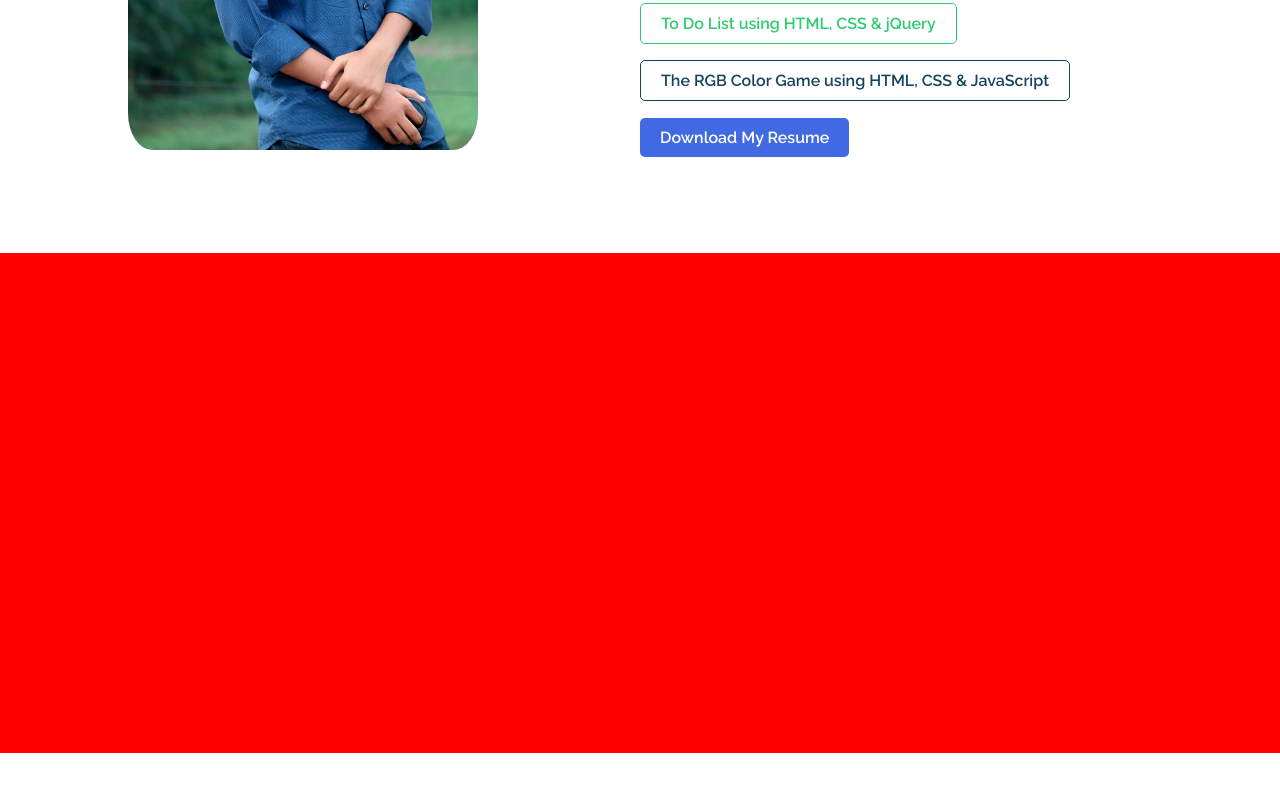
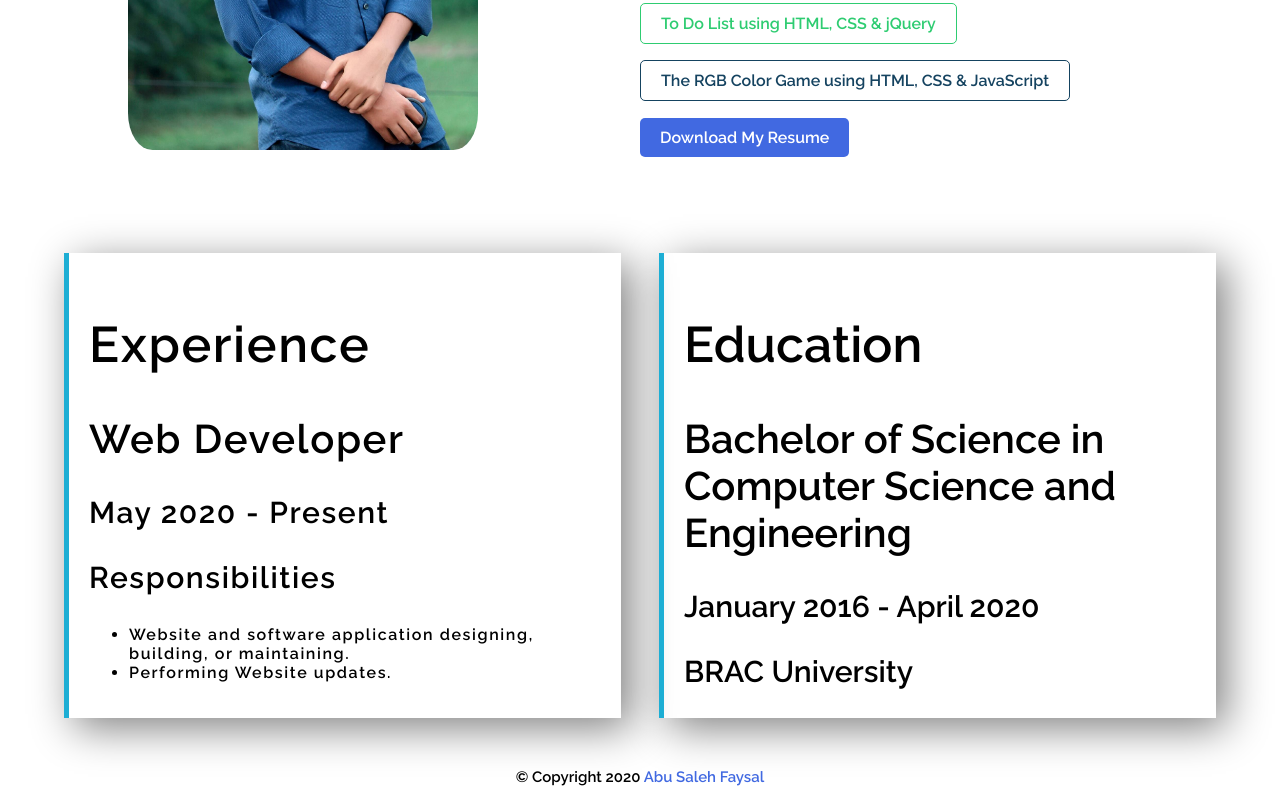
Before and after one commit to AbuSalehFaysal/assignment-portfolio, a plain HTML site: page index.html in a window 1280 px wide. Shown: the part 1003-1804 px from the top of the page. Before the commit the page ends 1756 px from the top, so only its background shows below. Drawn offline with Linux system fonts and the light colour scheme.

Commit message:
Third Section Added

```diff
--- a/index.html
+++ b/index.html
@@ -13,11 +13,13 @@
             <h1>Welcome</h1>
             <h1>I'm <span>Abu Saleh Faysal</span></h1>
             <h3>Professional Web Developer</h3>
-            <p>Lorem ipsum dolor sit amet consectetur adipisicing elit. Earum est deserunt architecto beatae quod excepturi accusamus, sit obcaecati possimus reprehenderit! Reiciendis amet repellat vel vero fuga, aliquid repellendus minima quaerat.</p>
-            <p>Ad quis neque culpa repellat ullam ea itaque voluptatum magnam voluptas. Fugit ut exercitationem neque dolore aut temporibus illo animi.</p>
-            <p>Lorem ipsum dolor sit, amet consectetur adipisicing elit. Repellendus quis magni itaque veritatis impedit debitis voluptatem officiis assumenda corrupti recusandae?</p>
+            <p>Experienced web developer with a demonstrated history of working in several tech startups. Skilled in Fullstack Web Development, Digital Marketing, and Content Writing. Strong software professional with a Bachelor of Science focused on Computer Science and Engineering from BRAC University.</p>
             <br>
             <a class="button" href="https://www.linkedin.com/in/abu-saleh-faysal-87380811a/" target="_blank">View My LinkedIn Profile</a>
+            <br>
+            <br>
+            <br>
+            <a class="button-gray" href="https://github.com/AbuSalehFaysal" target="_blank">View My GitHub Profile</a>
         </div>
         <div class="right">
             <img src="images/faysal1.jpg" alt="">
@@ -56,13 +58,26 @@
             <a class="button" href="pdf/Resume_of_AbuSalehFaysal.pdf" target="_blank">Download My Resume</a>
         </div>
     </section>
-    <section class="third-section">
-        <div>
-
+    <section class="experience-section">
+        <div class="left">
+            <h1>Experience</h1>
+            <h2>Web Developer</h2>
+            <h3>May 2020 - Present</h3>
+            <h3>Responsibilities</h3>
+            <ul>
+                <li>Website and software application designing, building, or maintaining.</li>
+                <li>Performing Website updates.</li>
+            </ul>
         </div>
-        <div>
-
+        <div class="right">
+            <h1>Education</h1>
+            <h2>Bachelor of Science in Computer Science and Engineering</h2>
+            <h3>January 2016 - April 2020</h3>
+            <h3>BRAC University</h3>
         </div>
     </section>
+    <footer>
+        <p>© Copyright 2020 <a href="https://abusalehfaysal.github.io/">Abu Saleh Faysal</a></p>
+    </footer>
 </body>
 </html>
--- a/style.css
+++ b/style.css
@@ -5,6 +5,14 @@ body {
 
 h1 {
     font-size: 50px;
+}
+
+h2 {
+    font-size: 40px;
+}
+
+h3 {
+    font-size: 30px;
 }
 
 h1 span {
@@ -15,6 +23,7 @@ h1 span {
     width: 40%;
     float: left;
     margin-left: 5%;
+    letter-spacing: 0.1em;
 }
 
 .right {
@@ -48,6 +57,20 @@ img {
     border: 1px solid royalblue;
 }
 
+.button-gray {
+    text-decoration: none;
+    background-color: gray;
+    padding: 10px 20px;
+    color: #fff;
+    border-radius: 5px;
+}
+
+.button-gray:hover {
+    background-color: #fff;
+    color: gray;
+    border: 1px solid gray;
+}
+
 .second-section {
     height: 500px;
     margin-top: 10%;
@@ -69,10 +92,28 @@ img {
     margin-left: 25%;
 }
 
-.third-section {
+.experience-section {
     height: 500px;
-    background: red;
     margin-top: 10%;
+}
+
+.experience-section .left {
+    box-shadow: 10px 10px 40px gray;
+    padding: 20px;
+    border-left: 5px solid;
+    border-image: linear-gradient(90deg, rgba(29,174,212,1) 38%, rgba(42,99,171,1) 76%);
+    border-image-slice: 1;
+}
+
+.experience-section .right {
+    box-shadow: 10px 10px 40px gray;
+    border-left: 5px solid;
+    border-image: linear-gradient(90deg, rgba(29,174,212,1) 38%, rgba(42,99,171,1) 76%);
+    border-image-slice: 1;
+    margin-top: 0;
+    margin-right: 5%;
+    padding: 20px;
+    height: 85%;
 }
 
 .button-green-inverse {
@@ -102,3 +143,14 @@ img {
     background-color: #154360;
     color: #fff;
 }
+
+footer p {
+    text-align: center;
+    text-decoration: none;
+    font-size: 15px;
+}
+
+footer a {
+    text-decoration: none;
+    color: royalblue;
+}
```
Also changed, not shown: images/half1.png (added), 1 other file.
